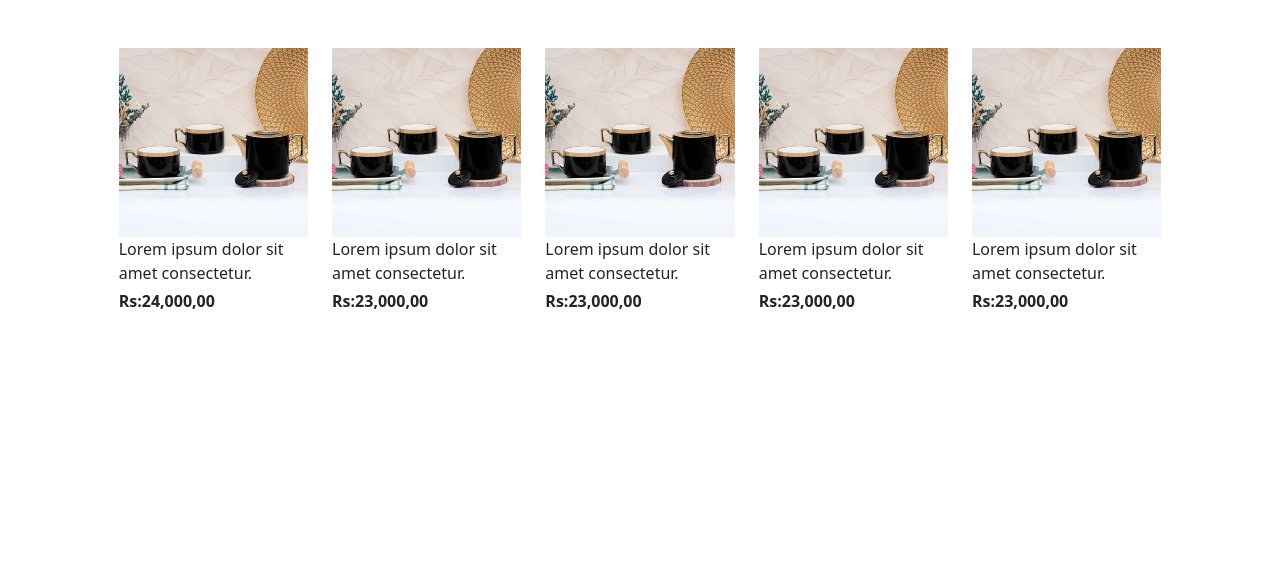
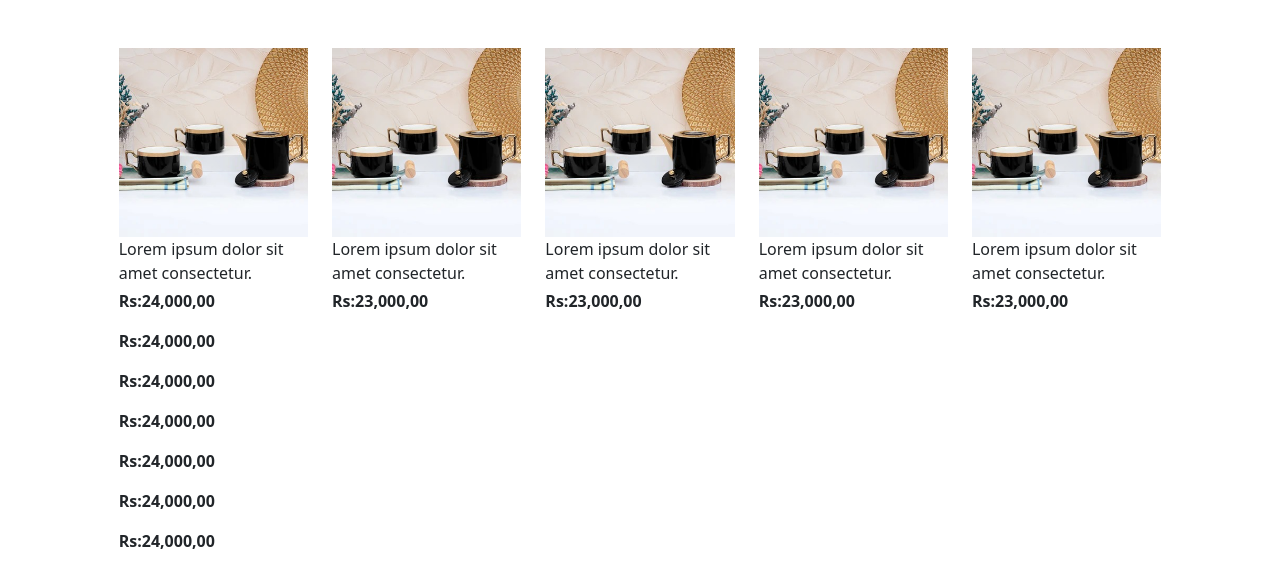
Before and after one commit to HANNAN343/my-repo, a plain HTML site: page index.html in a window 1280 px wide. Drawn offline with nearby package versions, Linux system fonts and the light colour scheme.

Commit message:
add some p tag

```diff
--- a/index.html
+++ b/index.html
@@ -17,6 +17,12 @@
                     <div class="col-lg-2 col-md-3 col-sm-4 col-6">
                         <img src="img.jpeg" alt="" class="img-fluid">
                         <p class="mb-1">Lorem ipsum dolor sit amet consectetur.</p>
+                        <p class="fw-semibold">Rs:24,000,00</p>
+                        <p class="fw-semibold">Rs:24,000,00</p>
+                        <p class="fw-semibold">Rs:24,000,00</p>
+                        <p class="fw-semibold">Rs:24,000,00</p>
+                        <p class="fw-semibold">Rs:24,000,00</p>
+                        <p class="fw-semibold">Rs:24,000,00</p>
                         <p class="fw-semibold">Rs:24,000,00</p>
 
                     </div>
```
